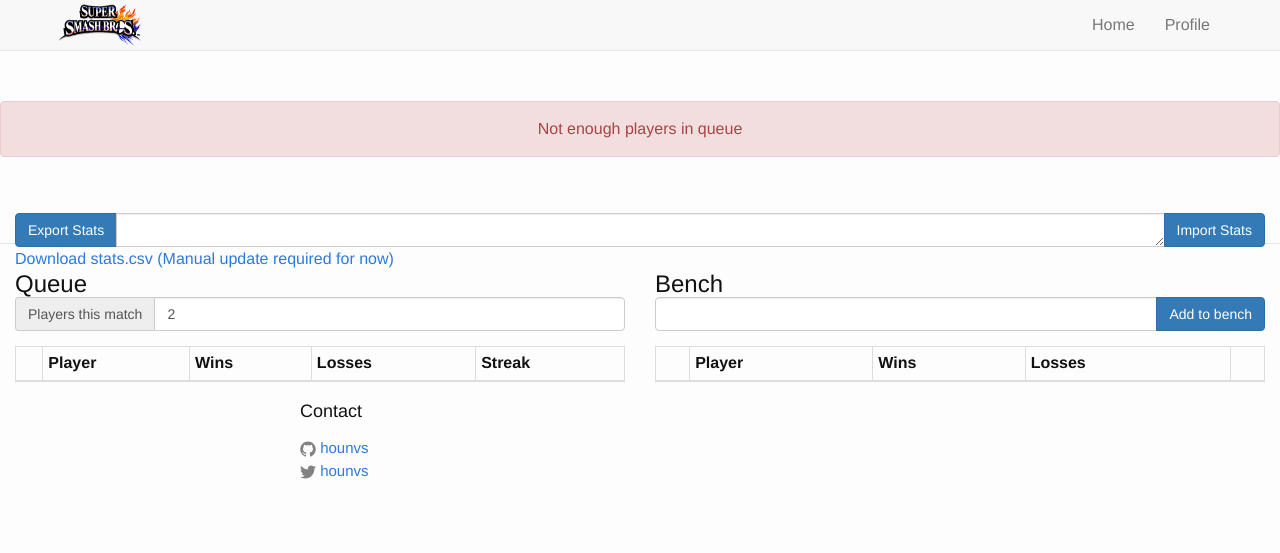
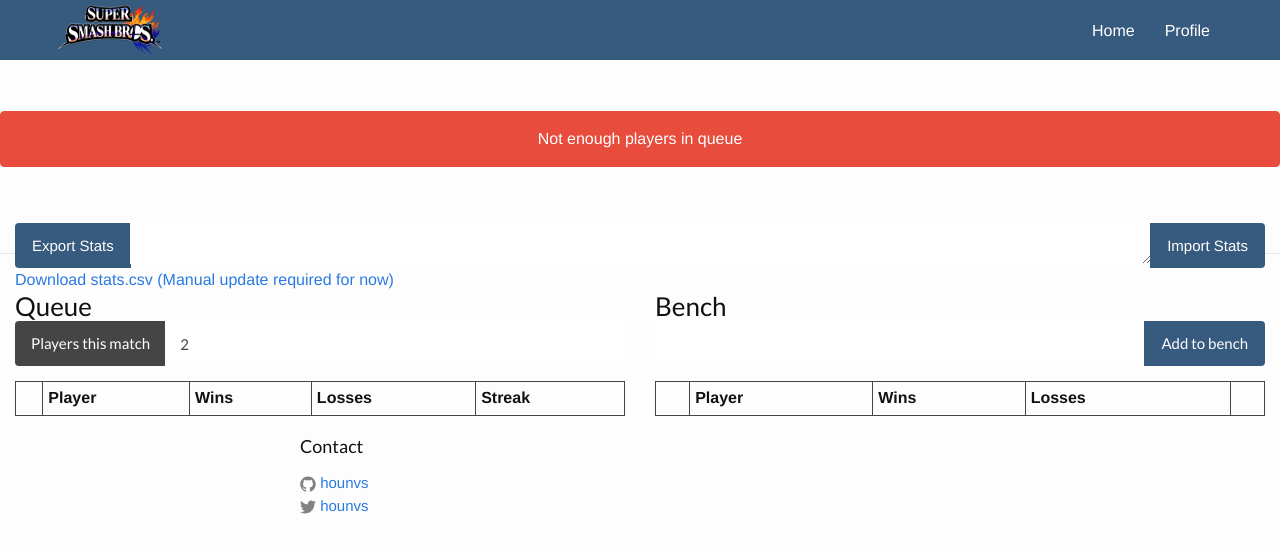
Before and after one commit to hounvs/QueueUp, a Jekyll site: the page built from index.html, in a window 1280 px wide. Shown: the top 553 px of the page. Built offline with Jekyll 4.4.1, drawn with Linux system fonts in a browser that asks for light colours; comment, search, counter and statistics services are not loaded.

Commit message:
Apply bootswatch Darkly theme

```diff
--- a/_includes/head.html
+++ b/_includes/head.html
@@ -9,7 +9,7 @@
     <script src="{{ site.baseurl }}/js/bootstrap.min.js"></script>
     <script src="{{ site.baseurl }}/js/sorttable.js"></script>
     <script src="{{ site.baseurl }}/js/site.js"></script>
-    <link rel="stylesheet" type="text/css" href="./css/bootstrap.css" />
+    <link rel="stylesheet" type="text/css" href="./css/bootstrap.min.css" />
     <!-- TODO: refactor out main.css -->
     <link rel="stylesheet" type="text/css" href="./css/main.css" />
     <link rel="stylesheet" type="text/css" href="./css/site.css" />
```
Also changed, not shown: css/bootstrap.min.css.
